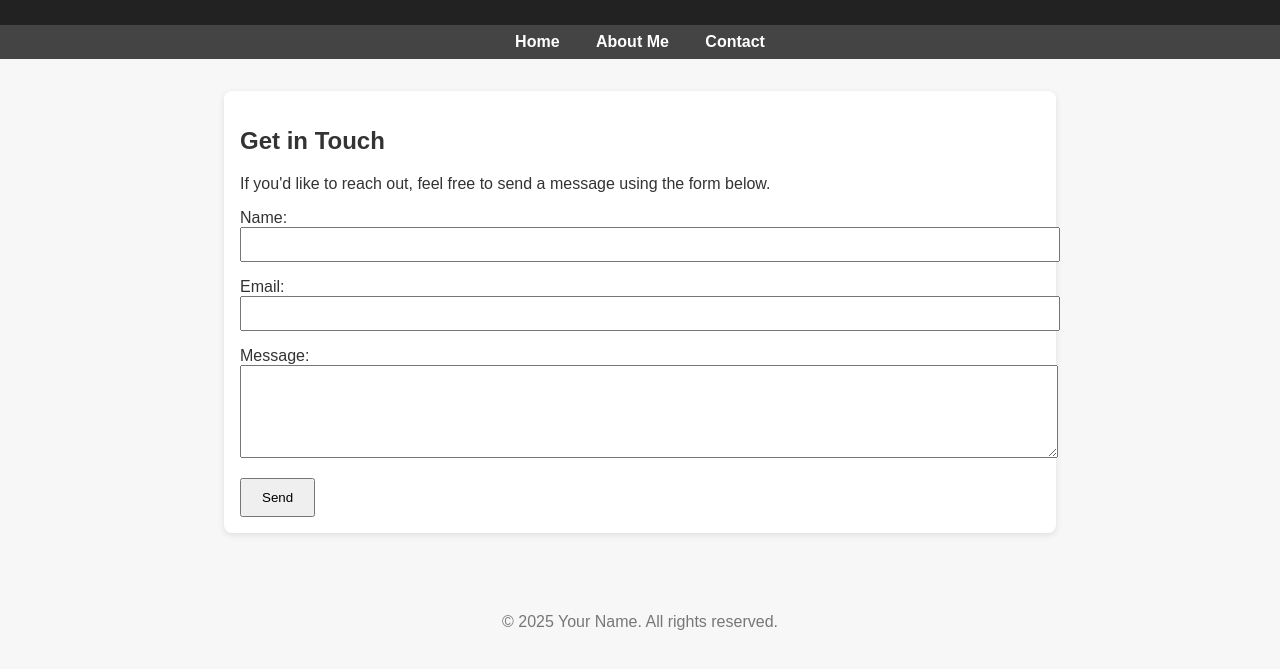
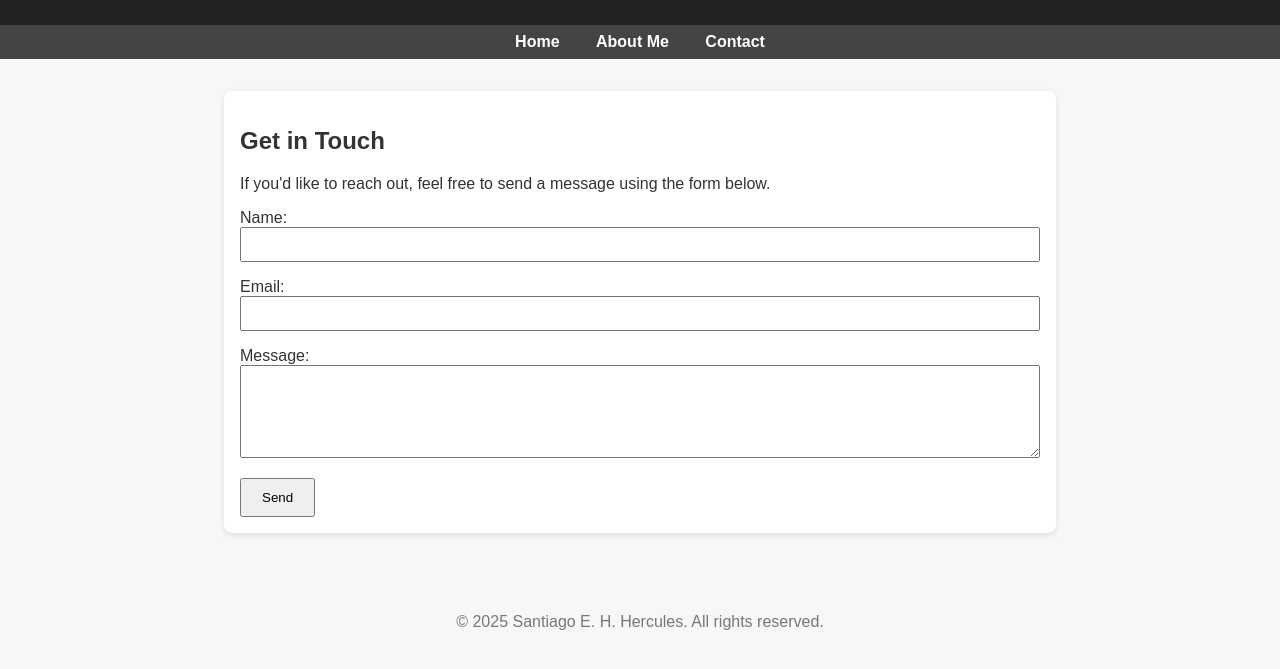
Before and after one commit to SanTMK/NovelaNocturna, a website: page public/contact.html in a window 1280 px wide. Shown: the part 103-772 px from the top of the page. Drawn offline with Linux system fonts and the light colour scheme.

Commit message:
fixed input box sizing

```diff
--- a/public/contact.html
+++ b/public/contact.html
@@ -15,7 +15,7 @@
 
 <nav>
 <a href="index.html">Home</a>
-<a href="about.html">About Me</a>
+<a href="about_me.html">About Me</a>
 <a href="contact.html">Contact</a>
 </nav>
 
@@ -44,7 +44,7 @@
 
 
 <footer>
-<p>© 2025 Your Name. All rights reserved.</p>
+<p>© 2025 Santiago E. H. Hercules. All rights reserved.</p>
 </footer>
 </body>
 </html>
--- a/public/styles.css
+++ b/public/styles.css
@@ -43,3 +43,9 @@ footer {
   color: #777;
   padding: 2rem 0;
 }
+input {
+    box-sizing: border-box;
+}
+textarea {
+    box-sizing: border-box;
+}
```
Also changed, not shown: public/about_me.html (+2 -2 lines), public/index.html (+1 -1 lines).
